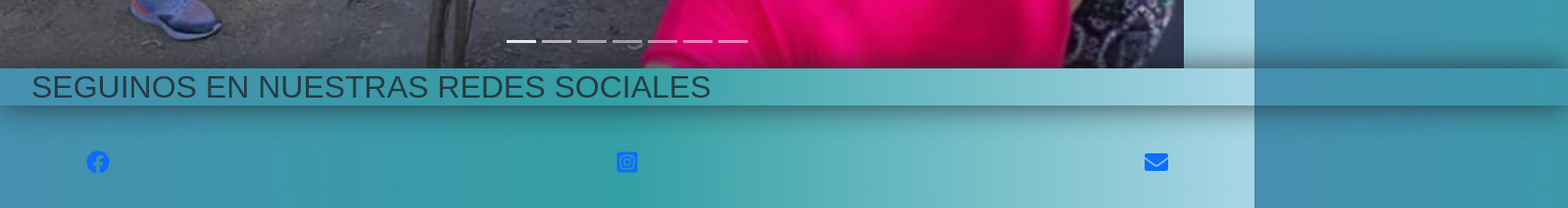
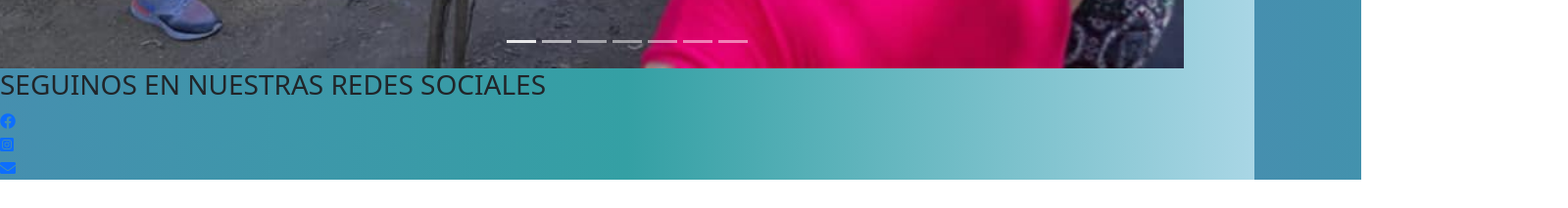
Before and after one commit to gabrielmendez-cai/hogar-gabriel-mendez-subida-final, a website: page galeria.html in a window 1280 px wide. Shown: the part 1118-1331 px from the top of the page at 98% size, 1600 px wide, since content can reach past the window. After the commit the page ends 1302 px from the top, so only its background shows below. Drawn offline with nearby package versions, Linux system fonts and the light colour scheme; files that its build step writes are made by us from their sources; a web font is replaced by a local one.

Commit message:
estilos footer

```diff
--- a/scss/_footer.scss
+++ b/scss/_footer.scss
@@ -1,38 +1,14 @@
  /*footer*/
- .footBsIndex h3{
-font-size: 2rem;
+ .h3-foot{
+    font-size: 2rem;
 font-family: 'Red Hat Display', sans-serif;
 box-shadow: 0 0 2rem;
 opacity: 0.8;
-width: 100rem;
-padding-left: 2rem;
-padding-right: 2rem;
-display: flex;
-
- }
-
-    .icons{
-       padding: 1rem 5rem;
-       }
-
-
-
- .row_Foot{
+padding-top: 3rem;
+padding: 0.5rem 1rem;
+}
+.col{
+    font-size: 2rem;
+    justify-content: space-around;
     display: flex;
-    justify-content: space-between;
-
-
 }
-
-.col_Foot{
-    padding: 1rem 0.5rem;
-    display: flex;
-    align-items: center;
-    font-size: 1.5rem;
-    justify-content: space-between;
-
-}
-
-    .container{
-        margin-left: 1rem;
-    }
```
